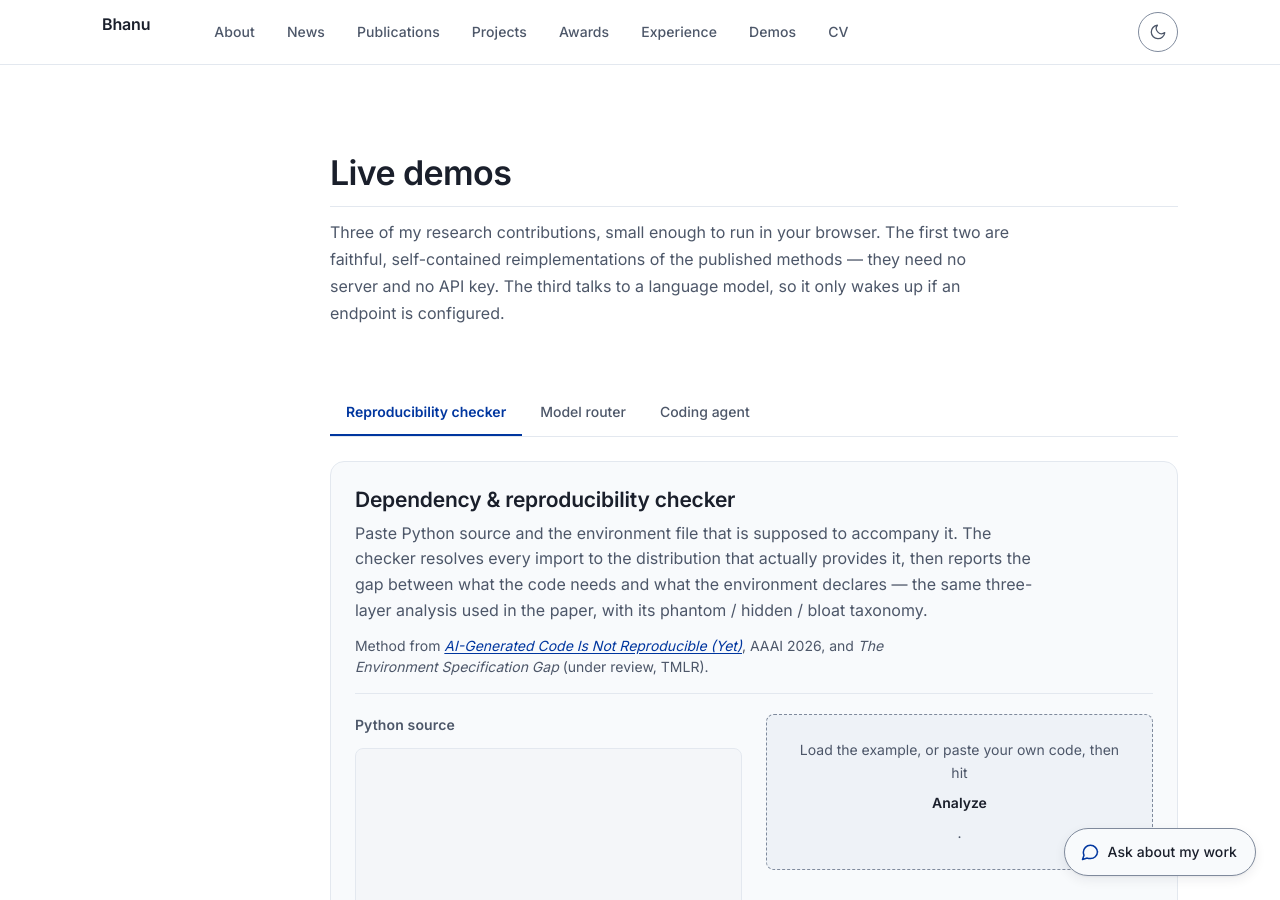
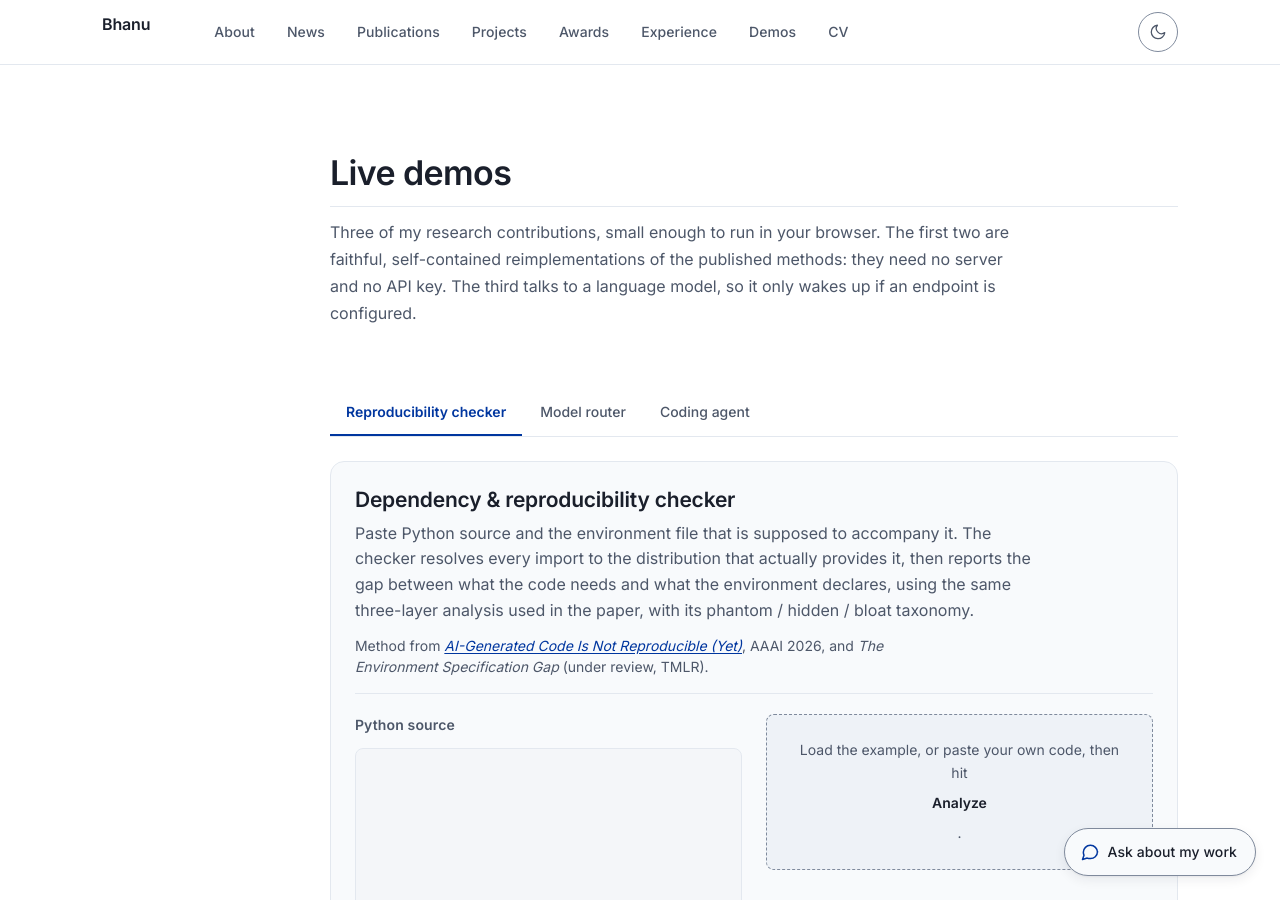
Before and after one commit to bhanuprakashvangala/bhanuprakashvangala.github.io, a Jekyll site: the page built from _pages/demos.md, in a window 1280 px wide and 900 px high. Built offline with Jekyll 4.4.1, drawn with Linux system fonts in a browser that asks for light colours; some of the changed text lies outside the part shown.

Commit message:
Remove every em dash from the site
Replaced each one by hand rather than by blind substitution, since the right
punctuation depends on the job the dash was doing: a label separator becomes a
middot (already the site's idiom) or a colon, and prose gets a comma, semicolon,
full stop or parentheses.

Covers content, templates, the generated knowledge base, all three scripts,
code comments and the READMEs. Verified against the built output: zero em
dashes and zero visible triple hyphens in the rendered text of every page.

The only remaining triple hyphens are structural and never reach a visitor:
Jekyll front-matter delimiters, which the build requires, markdown table
separators, and comment dividers inside stylesheets.

Also fixes the theme's mobile layout, where the stacked profile card repeated
the name and role the hero already carried, and the hero H1 was inheriting a
markdown page-heading's 48px top margin and underline. The card now collapses
to the portrait alone below the breakpoint and the H1 owns the identity, moving
it 132px up the page.

```diff
--- a/_includes/head.html
+++ b/_includes/head.html
@@ -22,7 +22,7 @@
       if (saved === 'dark' || saved === 'light') {
         document.documentElement.setAttribute('data-theme', saved);
       }
-    } catch (e) { /* private mode, blocked storage — fall through to system default */ }
+    } catch (e) { /* private mode, blocked storage; fall through to system default */ }
   })();
 </script>
 
--- a/_pages/demos.md
+++ b/_pages/demos.md
@@ -7,7 +7,7 @@ author_profile: false
 
 <div class="section">
 <h1>Live demos</h1>
-<p class="section-sub">Three of my research contributions, small enough to run in your browser. The first two are faithful, self-contained reimplementations of the published methods — they need no server and no API key. The third talks to a language model, so it only wakes up if an endpoint is configured.</p>
+<p class="section-sub">Three of my research contributions, small enough to run in your browser. The first two are faithful, self-contained reimplementations of the published methods: they need no server and no API key. The third talks to a language model, so it only wakes up if an endpoint is configured.</p>
 </div>
 
 <div class="demo-tabs" role="tablist" aria-label="Choose a demo">
@@ -19,7 +19,7 @@ author_profile: false
 <section class="demo demo-panel is-active" id="panel-repro" role="tabpanel" aria-labelledby="tab-repro" tabindex="0">
 <header class="demo-head">
 <h2 class="demo-title">Dependency &amp; reproducibility checker</h2>
-<p class="demo-desc">Paste Python source and the environment file that is supposed to accompany it. The checker resolves every import to the distribution that actually provides it, then reports the gap between what the code needs and what the environment declares — the same three-layer analysis used in the paper, with its phantom / hidden / bloat taxonomy.</p>
+<p class="demo-desc">Paste Python source and the environment file that is supposed to accompany it. The checker resolves every import to the distribution that actually provides it, then reports the gap between what the code needs and what the environment declares, using the same three-layer analysis used in the paper, with its phantom / hidden / bloat taxonomy.</p>
 <p class="demo-cite">Method from <a href="https://arxiv.org/abs/2512.22387"><em>AI-Generated Code Is Not Reproducible (Yet)</em></a>, AAAI 2026, and <em>The Environment Specification Gap</em> (under review, TMLR).</p>
 </header>
 
@@ -27,7 +27,7 @@ author_profile: false
 <div class="demo-col">
 <label class="demo-label" for="repro-code">Python source</label>
 <textarea class="code-input" id="repro-code" spellcheck="false" wrap="off" rows="16" aria-describedby="repro-code-help"></textarea>
-<p class="demo-hint" id="repro-code-help">Imports are parsed statically — nothing is executed.</p>
+<p class="demo-hint" id="repro-code-help">Imports are parsed statically. Nothing is executed.</p>
 
 <label class="demo-label" for="repro-reqs">Declared environment <span class="muted">(requirements.txt, pyproject, or environment.yml)</span></label>
 <textarea class="code-input is-compact" id="repro-reqs" spellcheck="false" wrap="off" rows="7"></textarea>
@@ -48,7 +48,7 @@ author_profile: false
 
 <section class="demo demo-panel" id="panel-router" role="tabpanel" aria-labelledby="tab-router" hidden tabindex="0">
 <header class="demo-head">
-<h2 class="demo-title">Pick-and-Spin — cold-start-aware model routing</h2>
+<h2 class="demo-title">Pick-and-Spin: cold-start-aware model routing</h2>
 <p class="demo-desc">A pool of self-hosted models shares a fixed set of GPUs. Describe a task and the router scores every model on capability fit, cost and latency, then decides whether to answer from a warm replica or pay a cold start to spin one up. Thompson Sampling drives the exploration; the cold-start state machine decides residency. Keep sending requests and watch utilization climb as the router learns.</p>
 <p class="demo-cite">Method from <a href="https://arxiv.org/abs/2512.22402"><em>Efficient Multi-Model Orchestration for Self-Hosted LLMs</em></a>, AAAI 2026, and <em>Pick and Spin</em>, IEEE CLOUD 2026.</p>
 </header>
@@ -81,7 +81,7 @@ author_profile: false
 <section class="demo demo-panel" id="panel-agent" role="tabpanel" aria-labelledby="tab-agent" hidden tabindex="0">
 <header class="demo-head">
 <h2 class="demo-title">Reproducibility agent</h2>
-<p class="demo-desc">An agent that plans, calls the reproducibility checker above as a tool, reads the findings, and writes a corrected environment file with a short explanation. Every step of its trace is shown, including the tool calls — this is the interaction pattern behind my work on evaluating agentic systems.</p>
+<p class="demo-desc">An agent that plans, calls the reproducibility checker above as a tool, reads the findings, and writes a corrected environment file with a short explanation. Every step of its trace is shown, including the tool calls. This is the interaction pattern behind my work on evaluating agentic systems.</p>
 <p class="demo-cite">Runs against a self-hosted model. Ships disabled: it needs a configured endpoint so no API key is ever exposed in this page.</p>
 </header>
 
--- a/assets/js/assistant.js
+++ b/assets/js/assistant.js
@@ -1,5 +1,5 @@
 /* =============================================================================
- * assistant.js — the "ask about my research" widget.
+ * assistant.js: the "ask about my research" widget.
  *
  * Two modes, decided at runtime:
  *
@@ -11,7 +11,7 @@
  *   live     (only when window.BV_ASSISTANT.endpoint is set)
  *       The same retrieval runs first, then the retrieved passages are sent as
  *       grounding context to a server-side proxy that holds the model API key.
- *       The key is NEVER present in this file or anywhere else in the site — a
+ *       The key is NEVER present in this file or anywhere else in the site, because a
  *       static site cannot keep a secret. See assistant-api/README.md.
  *
  * If a live call fails for any reason we serve the offline answer instead of
@@ -180,7 +180,7 @@
     if (!hits.length || hits[0].score < MIN_SCORE) {
       return {
         text: 'I do not have anything on that in Bhanu\'s CV, so I would rather not guess. ' +
-          'Try asking about his research, publications, experience, awards or teaching — ' +
+          'Try asking about his research, publications, experience, awards or teaching. Or ' +
           'or email him at [' + email + '](mailto:' + email + ').',
         sources: []
       };
@@ -204,7 +204,7 @@
   }
 
   /* ======================================================================= *
-   * 3. Markdown rendering (escape first — model output is untrusted)
+   * 3. Markdown rendering (escape first: model output is untrusted)
    * ======================================================================= */
 
   function escapeHtml(s) {
@@ -600,7 +600,7 @@
             bubble.innerHTML = renderMarkdown(acc);
             self.scroll();
           }
-        } catch (e) { /* partial frame — the rest arrives next read */ }
+        } catch (e) { /* partial frame; the rest arrives next read */ }
       }
 
       function done() {
--- a/assets/js/demos.js
+++ b/assets/js/demos.js
@@ -1,5 +1,5 @@
 /* =============================================================================
- * demos.js — three in-browser demonstrations of published work.
+ * demos.js: three in-browser demonstrations of published work.
  *
  *   1. Dependency & reproducibility checker
  *      Static analysis of Python imports against a declared environment,
@@ -74,7 +74,7 @@
   }
 
   /* ======================================================================= *
-   * DEMO 1 — dependency & reproducibility checker
+   * DEMO 1: dependency & reproducibility checker
    * ======================================================================= */
 
   // Python standard library (3.11). Imports resolving here need no declaration.
@@ -235,7 +235,7 @@
           title: '<code>' + esc(imp.module) + '</code> is imported but never declared',
           detail: 'Line ' + imp.line + ' imports <code>' + esc(imp.module) + '</code>, which ' +
             (DIST[imp.module]
-              ? 'is provided by the distribution <code>' + esc(dist) + '</code> — the import name and the package name differ, a frequent source of this gap.'
+              ? 'is provided by the distribution <code>' + esc(dist) + '</code>. The import name and the package name differ, a frequent source of this gap.'
               : 'is not in the standard library.') +
             ' A fresh environment built from this specification raises <code>ModuleNotFoundError</code>.'
         });
@@ -260,7 +260,7 @@
           tag: 'system',
           title: '<code>' + esc(dist) + '</code> also needs system libraries',
           detail: 'Requires ' + esc(SYSTEM_DEPS[dist]) + '. pip cannot install these, so the ' +
-            'environment file is complete and the build still fails — the runtime dependency ' +
+            'environment file is complete and the build still fails, the runtime dependency ' +
             'multiplier the paper measures at roughly 15x.'
         });
       }
@@ -283,7 +283,7 @@
           tag: 'unverified',
           title: '<code>' + esc(r.name) + '</code> is declared, never imported, and unrecognised',
           detail: 'It is not used by this code and does not match a package in the offline ' +
-            'reference list. Candidate <em>phantom</em> dependency — confirming that needs a ' +
+            'reference list. Candidate <em>phantom</em> dependency. Confirming that needs a ' +
             'live index lookup, which this in-browser demo deliberately does not make.'
         });
       }
@@ -481,7 +481,7 @@
   }
 
   /* ======================================================================= *
-   * DEMO 2 — Pick-and-Spin router
+   * DEMO 2: Pick-and-Spin router
    * ======================================================================= */
 
   // Capability profiles on [0,1]. Cost is relative GPU-hours, spin is cold-start
@@ -645,7 +645,7 @@
     var why = el('span', 'router-why',
       'Classified as ' + topIntent(res.weights) + '. ' +
       (res.spun
-        ? 'No warm replica — spun one up, about ' + res.pick.model.spin + 's cold start.'
+        ? 'No warm replica, so it spun one up, about ' + res.pick.model.spin + 's cold start.'
         : 'Served from a warm replica, no cold start.') +
       ' Capability fit ' + res.pick.fit.toFixed(2) +
       ', relative GPU cost ' + res.pick.model.cost.toFixed(2) + '.');
@@ -782,7 +782,7 @@
   }
 
   /* ======================================================================= *
-   * DEMO 3 — reproducibility agent
+   * DEMO 3: reproducibility agent
    * ======================================================================= */
 
   function endpoint() {
@@ -824,7 +824,7 @@
         box.innerHTML = 'No model endpoint is configured, so this demo is inactive. ' +
           'The other two demos run entirely in your browser and need no server. ' +
           'To enable this one, open the assistant in the corner, choose <strong>settings</strong>, ' +
-          'and paste a proxy URL — the API key stays on the server and never reaches this page.';
+          'and paste a proxy URL. The API key stays on the server and never reaches this page.';
         runBtn.disabled = true;
         if (status) status.textContent = 'Inactive: no endpoint configured.';
       }
@@ -861,7 +861,7 @@
       trace.appendChild(toolStep);
 
       var resultHtml = analysis
-        ? '<p>' + esc(analysis.verdict) + ' &mdash; ' + esc(analysis.sub) + '. ' +
+        ? '<p>' + esc(analysis.verdict) + ' &middot; ' + esc(analysis.sub) + '. ' +
           analysis.findings.length + ' finding' + (analysis.findings.length === 1 ? '' : 's') + '.</p>' +
           '<pre>' + esc(analysis.findings.slice(0, 5).map(function (f) {
             return '[' + f.tag + '] ' + f.title.replace(/<[^>]+>/g, '');
@@ -953,7 +953,7 @@
       }).catch(function (err) {
         done(err && err.name === 'AbortError'
           ? 'Stopped.'
-          : 'Could not reach the model endpoint. The static analysis above still stands — it ran locally.',
+          : 'Could not reach the model endpoint. The static analysis above still stands, because it ran locally.',
           true);
       });
     }
--- a/assistant-api/api/chat.js
+++ b/assistant-api/api/chat.js
@@ -1,5 +1,5 @@
 /* =============================================================================
- * Vercel serverless function — the assistant's model proxy.
+ * Vercel serverless function: the assistant's model proxy.
  *
  * WHY THIS EXISTS
  *   bhanuprakashvangala.github.io is a static site on GitHub Pages. Anything
```
Also changed, not shown: README.md (+8 -8 lines), _data/cv.yml (+37 -37 lines), _pages/about.md (+3 -3 lines), _pages/cv.md (+6 -6 lines), assets/data/kb.json (+4 -4 lines), assets/js/site.js (+4 -4 lines), assistant-api/README.md (+3 -3 lines).
